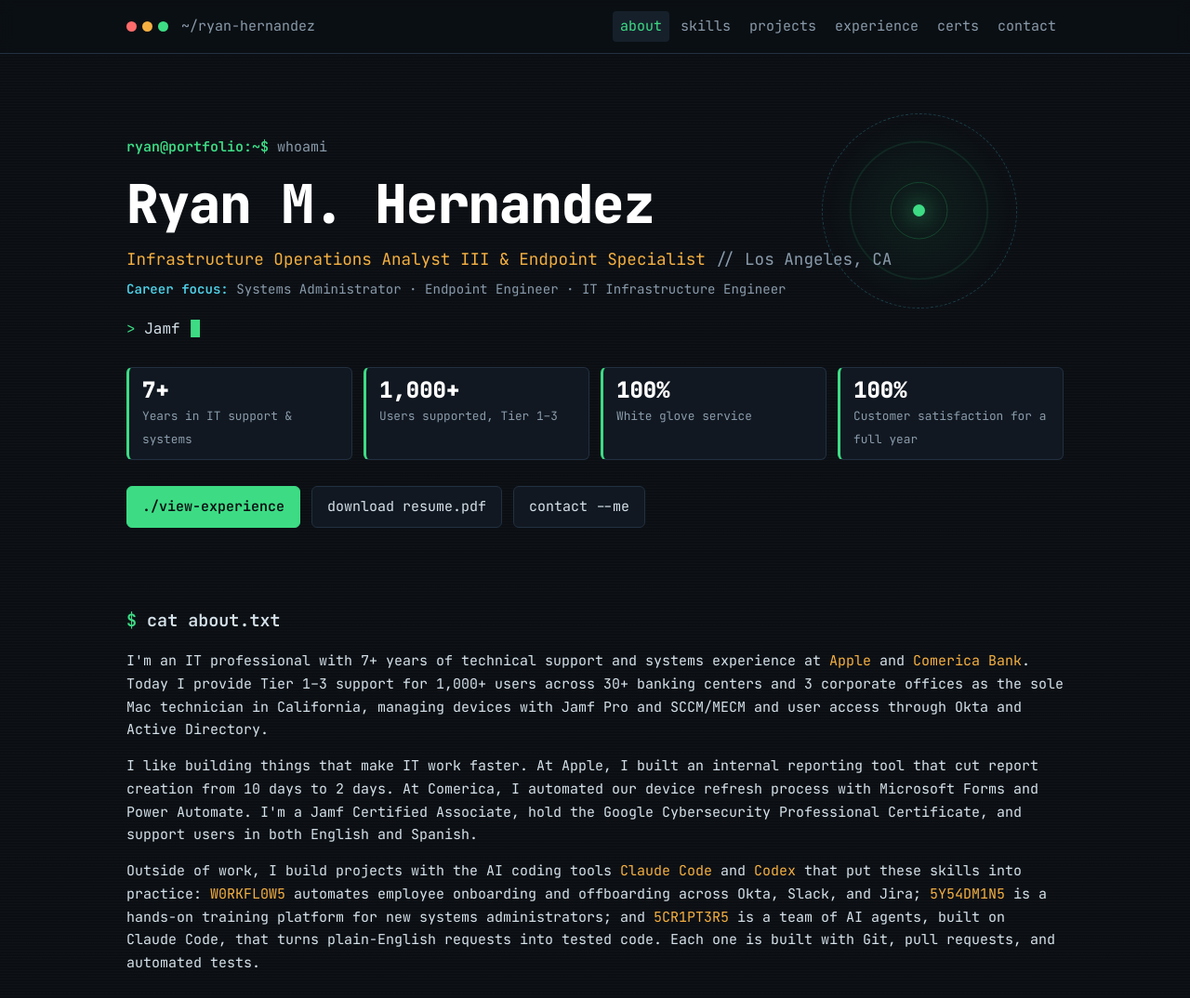
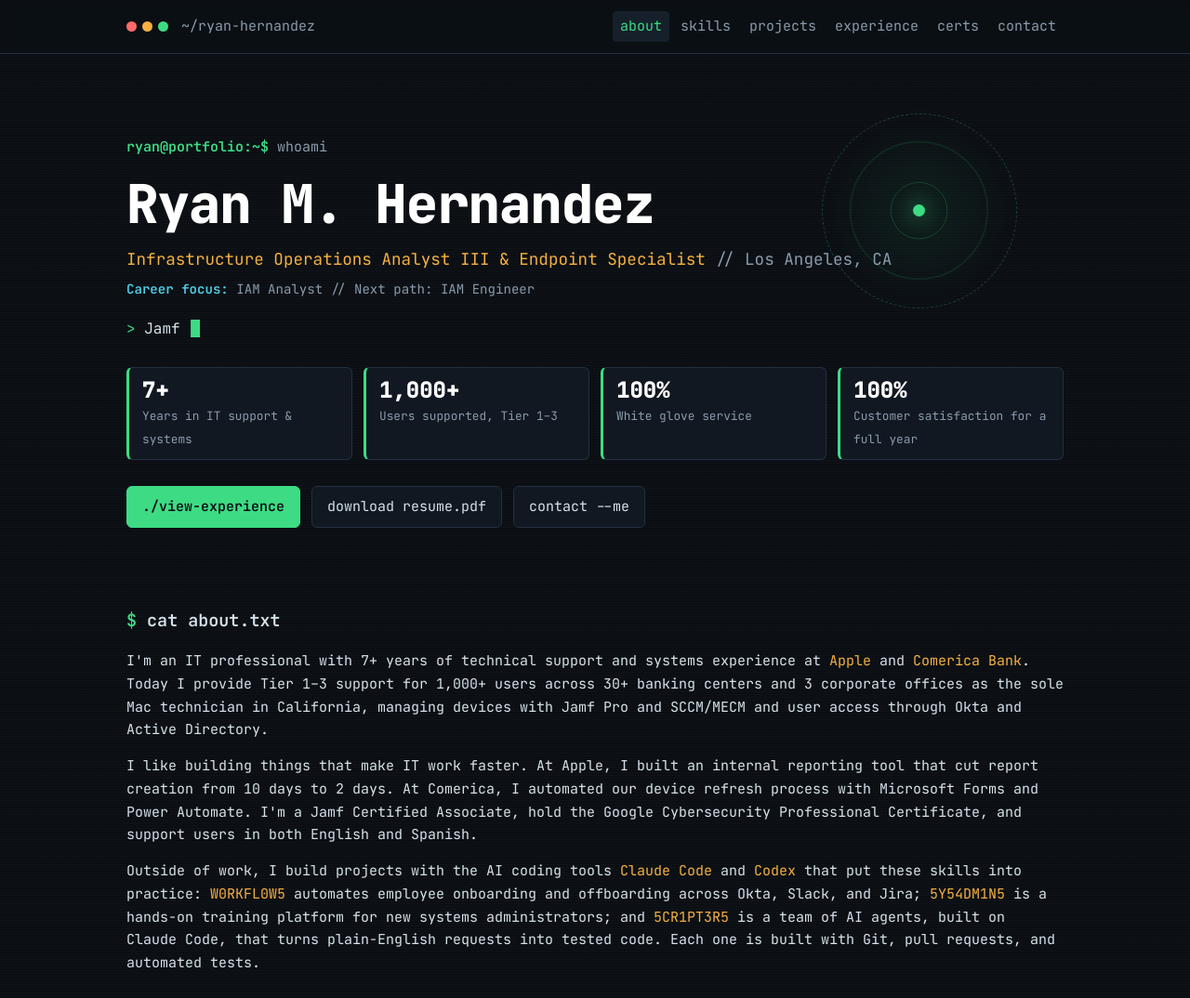
Before and after one commit to RyanMH24/Ryan-M.-Hernandez-Portfolio, a plain HTML site: page index.html in a window 1280 px wide. Shown: the top 1074 px of the page at 93% size. Drawn offline with Linux system fonts and the light colour scheme.

Commit message:
Update career focus to IAM Analyst, next path IAM Engineer
Co-Authored-By: Claude Sonnet 5.5 <noreply@anthropic.com>

```diff
--- a/index.html
+++ b/index.html
@@ -46,7 +46,7 @@
       <p class="cmd"><span class="prompt">ryan@portfolio:~$</span> whoami</p>
       <h1>Ryan M. Hernandez</h1>
       <p class="title">Infrastructure Operations Analyst III &amp; Endpoint Specialist <span class="muted">// Los Angeles, CA</span></p>
-      <p class="career-focus"><strong>Career focus:</strong> Systems Administrator · Endpoint Engineer · IT Infrastructure Engineer</p>
+      <p class="career-focus"><strong>Career focus:</strong> IAM Analyst <span class="muted">// Next path: IAM Engineer</span></p>
 
       <!-- EDIT: taglines are typed out one after another. Separate them with | -->
       <p class="typed" data-taglines="Sole Mac technician supporting 30+ banking centers across SoCal.|Jamf Pro · SCCM/MECM · Okta · Active Directory · ServiceNow.|Automating repetitive IT work with n8n, Power Automate, and scripts.|Bilingual support in English y Español.">
```
